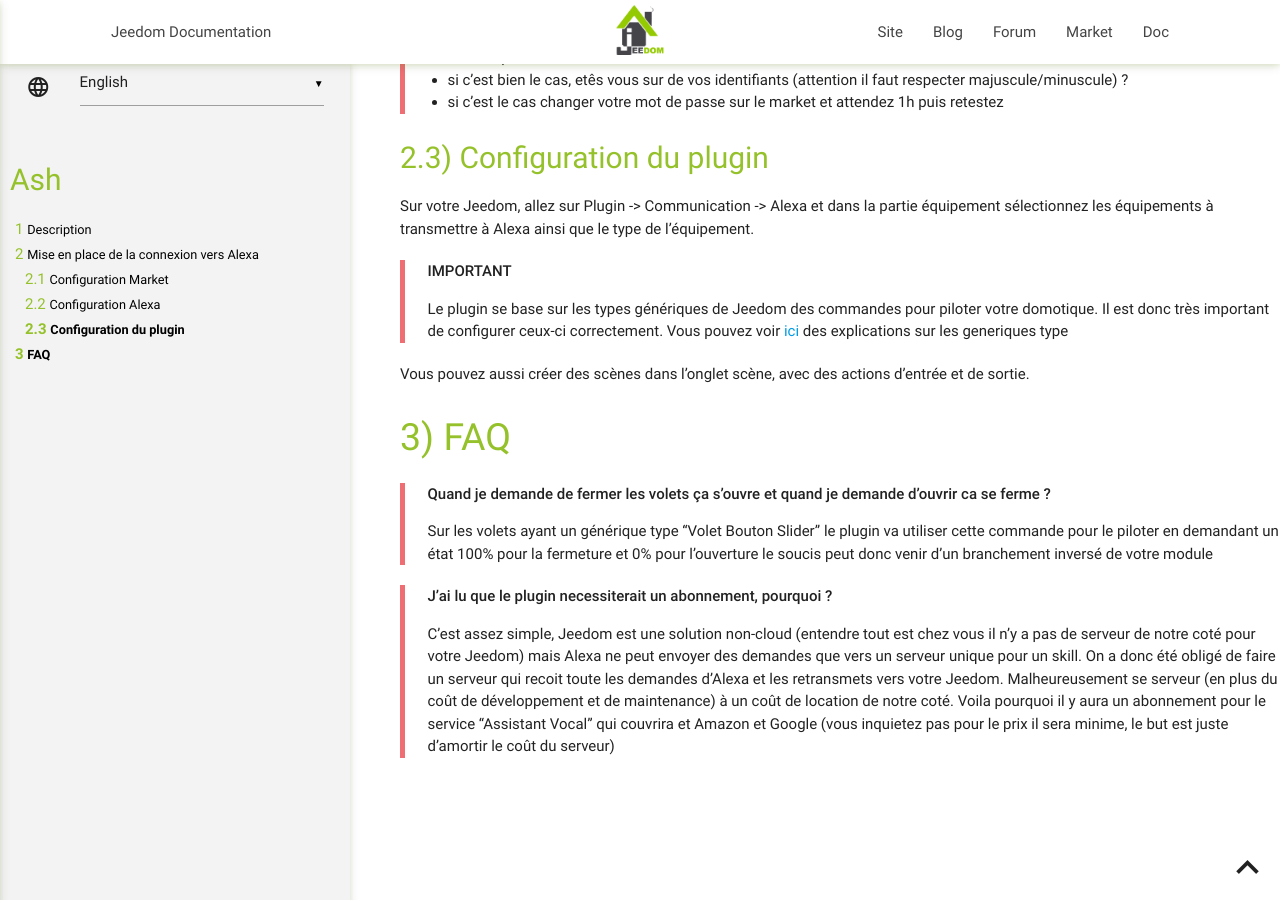
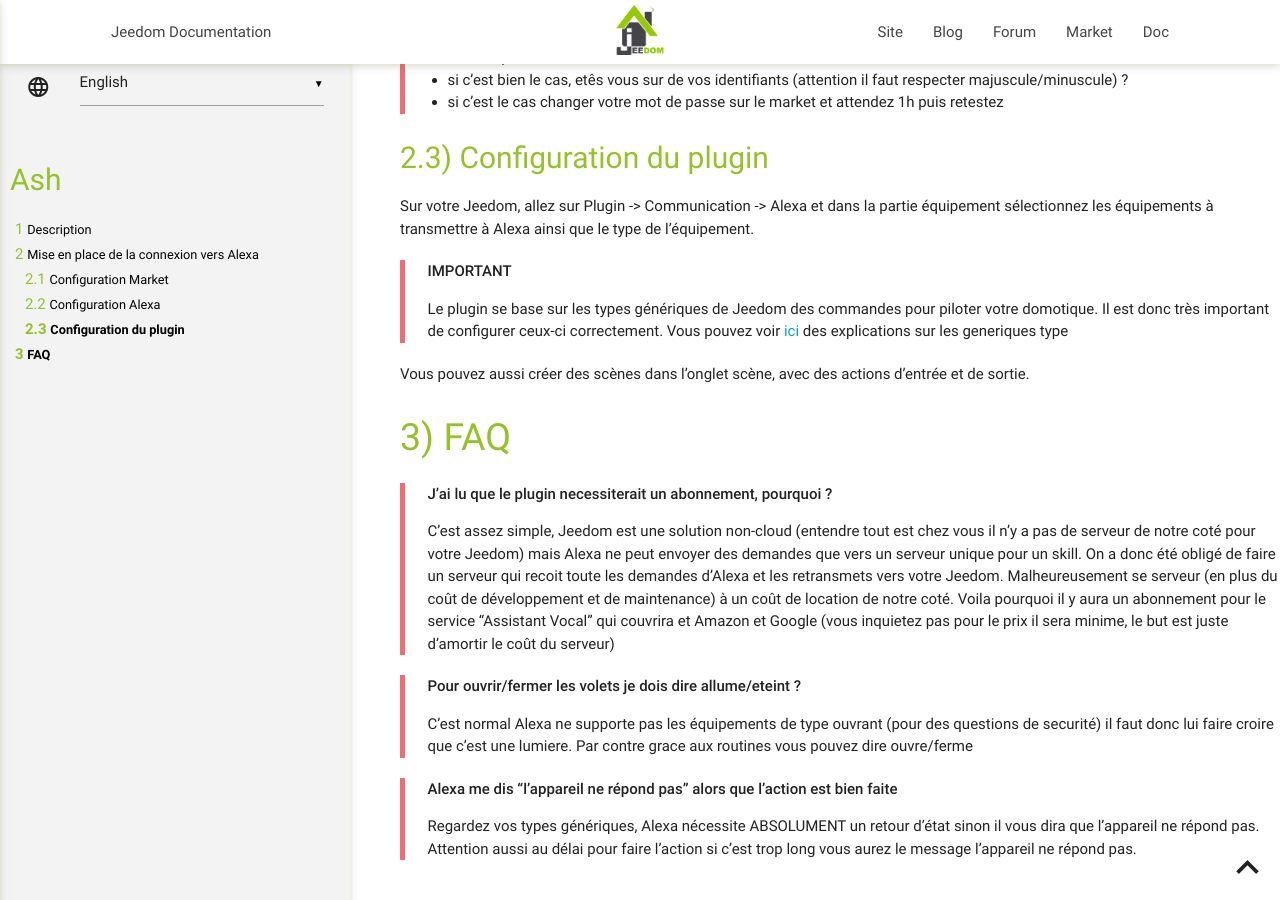
Before and after one commit to jeedom/plugin-ash, a Jekyll site: the page built from docs/en_US/index.md, in a window 1280 px wide and 900 px high, scrolled down 908 px. Built offline with Jekyll 4.4.1, drawn with Linux system fonts in a browser that asks for light colours; our own code applies the rules of GitHub Pages for plain Markdown files.

Commit message:
[ROBOT] Action all

```diff
--- a/docs/en_US/index.md
+++ b/docs/en_US/index.md
@@ -45,10 +45,14 @@ Vous pouvez aussi créer des scènes dans l'onglet scène, avec des actions d'en
 
 # FAQ
 
->**Quand je demande de fermer les volets ça s'ouvre et quand je demande d'ouvrir ca se ferme ?**
->
-> Sur les volets ayant un générique type "Volet Bouton Slider" le plugin va utiliser cette commande pour le piloter en demandant un état 100% pour la fermeture et 0% pour l'ouverture le soucis peut donc venir d'un branchement inversé de votre module
-
 >**J'ai lu que le plugin necessiterait un abonnement, pourquoi ?**
 >
 > C'est assez simple, Jeedom est une solution non-cloud (entendre tout est chez vous il n'y a pas de serveur de notre coté pour votre Jeedom) mais Alexa ne peut envoyer des demandes que vers un serveur unique pour un skill. On a donc été obligé de faire un serveur qui recoit toute les demandes d'Alexa et les retransmets vers votre Jeedom. Malheureusement se serveur (en plus du coût de développement et de maintenance) à un coût de location de notre coté. Voila pourquoi il y aura un abonnement pour le service "Assistant Vocal" qui couvrira et Amazon et Google (vous inquietez pas pour le prix il sera minime, le but est juste d'amortir le coût du serveur)
+
+>**Pour ouvrir/fermer les volets je dois dire allume/eteint ?**
+>
+> C'est normal Alexa ne supporte pas les équipements de type ouvrant (pour des questions de securité) il faut donc lui faire croire que c'est une lumiere. Par contre grace aux routines vous pouvez dire ouvre/ferme
+
+>**Alexa me dis "l'appareil ne répond pas" alors que l'action est bien faite**
+>
+> Regardez vos types génériques, Alexa nécessite ABSOLUMENT un retour d'état sinon il vous dira que l'appareil ne répond pas. Attention aussi au délai pour faire l'action si c'est trop long vous aurez le message l'appareil ne répond pas.
```
Also changed, not shown: docs/de_DE/changelog.md (+3 -0 lines), docs/de_DE/index.md (+8 -4 lines), docs/en_US/changelog.md (+3 -0 lines), docs/es_ES/changelog.md (+3 -0 lines), docs/es_ES/index.md (+8 -4 lines).
